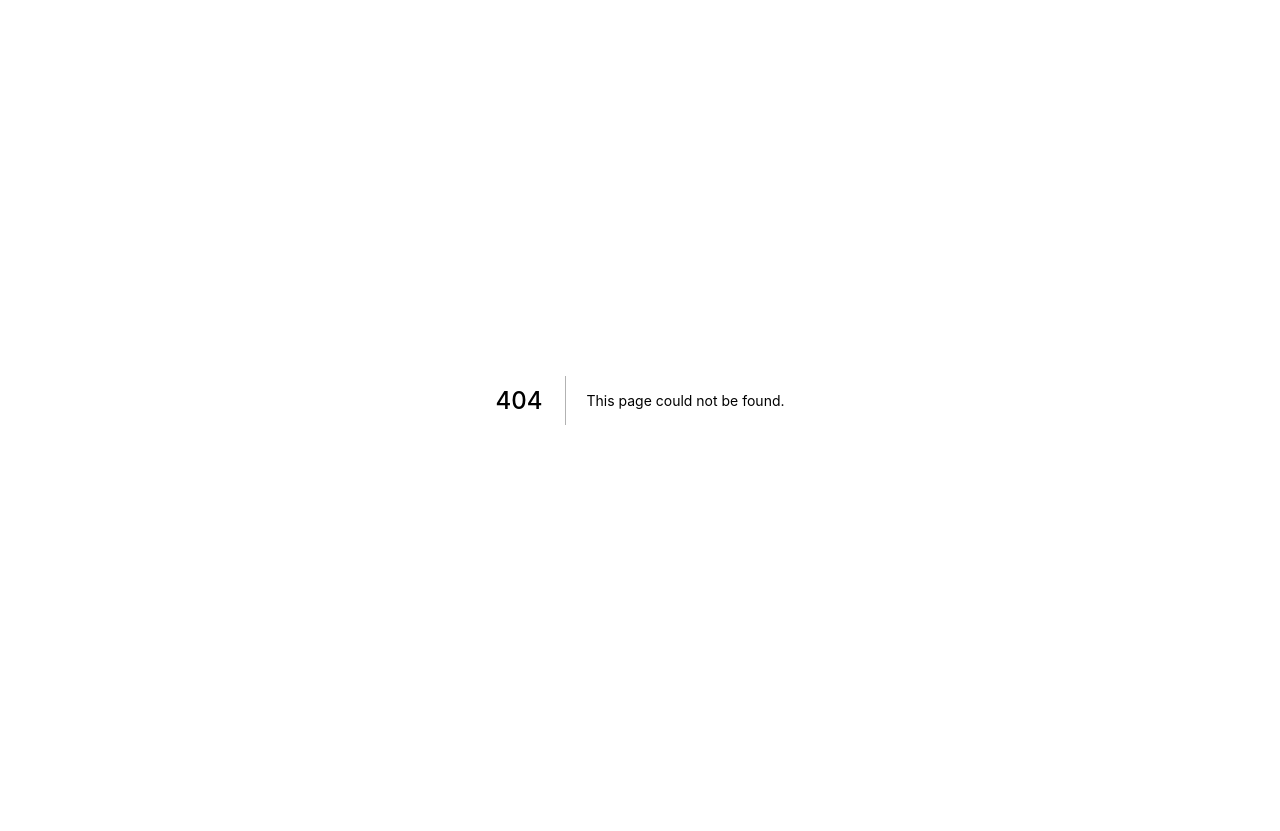
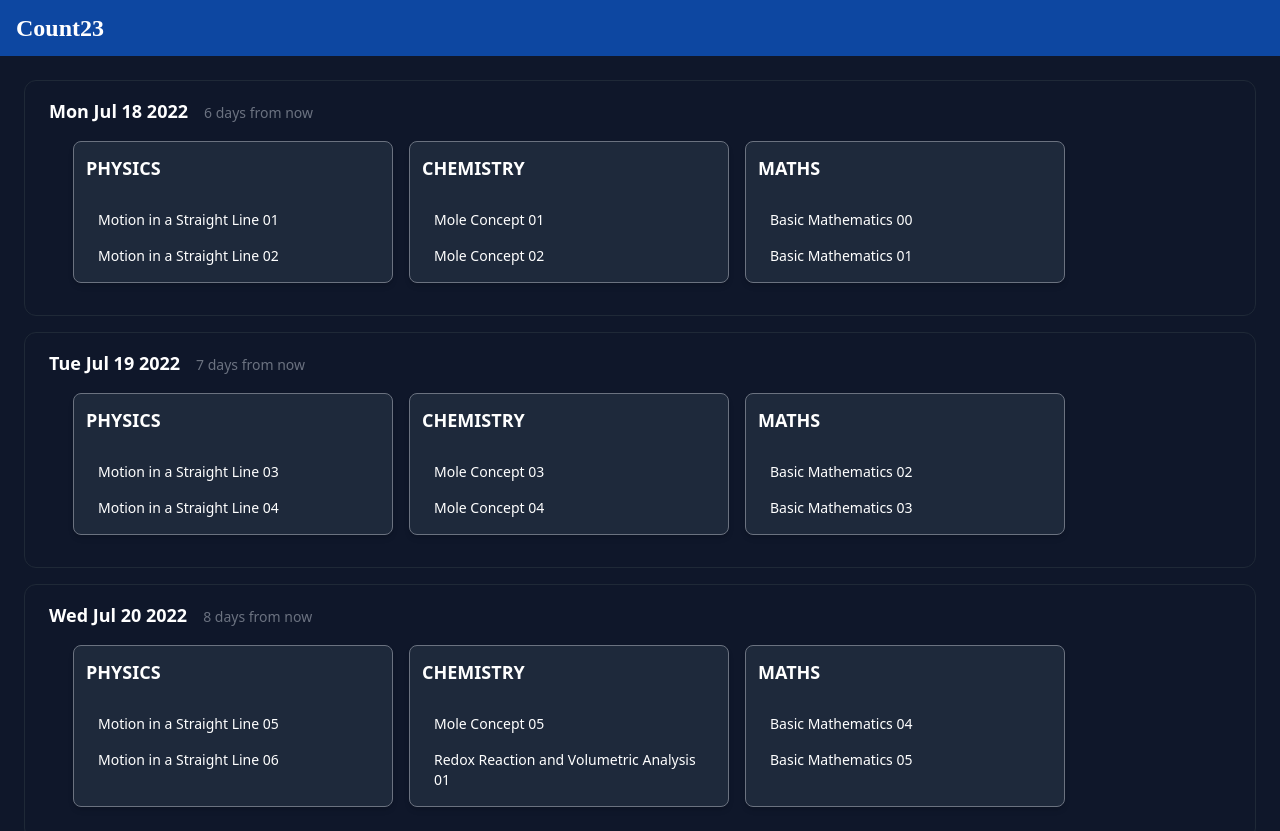
Before and after one commit to avisekh3110/count23, a Next.js app: page /routine in a window 1280 px wide. Before the commit this address had no page. Shown: the top 831 px of the page. Before the commit the page ends 800 px from the top, so only its background shows below. Built offline with nearby package versions, Linux system fonts and the light colour scheme; a web font is replaced by a local one.

Commit message:
added routine

```diff
--- /dev/null
+++ b/components/Footer.jsx
@@ -0,0 +1,8 @@
+function Footer() {
+  return (
+    <div className=" px-4 h-10 font-indie bg-primary flex justify-end font-bold items-center text-white">
+      Created by AVISEKH & YASH
+    </div>
+  );
+}
+export default Footer;
--- /dev/null
+++ b/components/Layout.jsx
@@ -0,0 +1,22 @@
+import Head from "next/head";
+import { ToastContainer } from "react-toastify";
+import Footer from "./Footer";
+import Navbar from "./Navbar";
+
+const Layout = ({ children }) => {
+  return (
+    <>
+      <Head>
+        <title>Count23</title>
+      </Head>
+      <Navbar />
+      <main className="bg-slate-900 flex flex-col justify-center  items-center w-full gap-6 min-h-onlymain">
+        {children}
+      </main>
+      <ToastContainer theme="dark" position="bottom-right" />
+      <Footer />
+    </>
+  );
+};
+
+export default Layout;
--- /dev/null
+++ b/components/Navbar.jsx
@@ -0,0 +1,14 @@
+import Link from "next/link";
+
+function Navbar() {
+  return (
+    <nav>
+      <Link href="/">
+        <a className="px-4 h-14  font-moonrock flex items-center bg-primary text-2xl text-white font-bold">
+          Count23
+        </a>
+      </Link>
+    </nav>
+  );
+}
+export default Navbar;
--- /dev/null
+++ b/components/RoutineDay.jsx
@@ -0,0 +1,32 @@
+import { formatDistance, formatDistanceToNow } from "date-fns";
+import RoutineSubject from "./RoutineSubject.jsx";
+
+const RoutineDay = ({ date, subjects }) => {
+  const routineDate = new Date(date.split(".").reverse().join("-"));
+  const now = new Date();
+  return (
+    <div className="w-full bg-slate-900 hover:bg-slate-800 px-6 py-4 rounded-xl border border-gray-800 duration-75">
+      <div className="flex gap-4 items-baseline">
+        <div className="flex gap-4 text-white font-black text-lg">
+          {routineDate.toDateString()}
+        </div>
+        <div className="text-sm font-light text-gray-500">
+          {`${formatDistanceToNow(routineDate)} ${
+            now > routineDate ? "ago" : ""
+          } from now`}
+        </div>
+      </div>
+      <div className="flex flex-wrap w-full gap-4 px-6 py-4">
+        {Object.keys(subjects).map((subject, idx) => (
+          <RoutineSubject
+            key={idx}
+            subject={subject}
+            topics={subjects[subject]}
+          />
+        ))}
+      </div>
+    </div>
+  );
+};
+
+export default RoutineDay;
--- /dev/null
+++ b/components/RoutineSubject.jsx
@@ -0,0 +1,18 @@
+const RoutineSubject = ({ subject, topics }) => {
+  return (
+    <div className="flex flex-col flex-grow bg-slate-800 max-w-xs cursor-pointer border-gray-500 border hover:bg-slate-700 shadow-md rounded-lg duration-100">
+      <div className="text-white rounded-t-lg font-semibold text-lg uppercase p-3 duration-150">
+        {subject}
+      </div>
+      <div className="flex flex-col gap-4 px-8 py-4 text-white font-light pl-6 rounded-b-lg">
+        {topics.map((topic, idx) => (
+          <div key={idx} className="font-light text-sm">
+            {topic}
+          </div>
+        ))}
+      </div>
+    </div>
+  );
+};
+
+export default RoutineSubject;
--- a/pages/_app.js
+++ b/pages/_app.js
@@ -1,7 +1,12 @@
-import '../styles/globals.css'
+import Layout from "../components/Layout";
+import "../styles/globals.css";
 
 function MyApp({ Component, pageProps }) {
-  return <Component {...pageProps} />
+  return (
+    <Layout>
+      <Component {...pageProps} />
+    </Layout>
+  );
 }
 
-export default MyApp
+export default MyApp;
--- a/pages/api/delete.js
+++ b/pages/api/delete.js
@@ -2,6 +2,7 @@ import User from "../../models/user";
 import connectDB from "../../utils/connectMongoose";
 
 const deleteHandler = (req, res) => {
+  if (req.method === "POST") {
     connectDB()
       .then(() => {
         User.exists({}).then((exists) => {
@@ -17,6 +18,11 @@ const deleteHandler = (req, res) => {
       .catch((err) => {
         console.log(err);
       });
+  } else {
+    res.send({
+      message: "Do not do this!",
+    });
+  }
 };
 
 export default deleteHandler;
--- a/pages/index.jsx
+++ b/pages/index.jsx
@@ -4,7 +4,7 @@ import connectDB from "../utils/connectMongoose";
 import { getDaysLeft, getDaysPassed, getYesterday } from "../utils/time";
 import User from "../models/user";
 import logger from "../utils/logger";
-import { toast, ToastContainer } from "react-toastify";
+import { toast } from "react-toastify";
 import "react-toastify/dist/ReactToastify.css";
 import { formatDistance } from "date-fns/index";
 import axios from "axios";
@@ -12,19 +12,10 @@ import Head from "next/head";
 import { useState } from "react";
 import { isToday } from "date-fns";
 import { getMarks } from "../utils/marks";
-import { Button } from "@mui/material";
+import { Link as MuiLink } from "@mui/material";
+import Link from "next/link";
 
-function Nav() {
-  return (
-    <nav>
-      <h1 className="px-4 h-14  font-moonrock flex items-center bg-primary text-2xl text-white font-bold">
-        Count23
-      </h1>
-    </nav>
-  );
-}
-
-function Main({ wastedDays, marks, lastUpdated }) {
+export default function Home({ wastedDays, marks, lastUpdated }) {
   const daysLeft = getDaysLeft();
 
   const [disabled, setDisabled] = useState(isToday(new Date(lastUpdated)));
@@ -93,7 +84,10 @@ function Main({ wastedDays, marks, lastUpdated }) {
   };
 
   return (
-    <main className=" bg-slate-900 flex flex-col justify-center  items-center w-full gap-6 min-h-onlymain">
+    <>
+      <Head>
+        <title>Count23</title>
+      </Head>
       <div className="flex max-w-xs  w-full flex-col justify-center items-center gap-6">
         <div className="text-white font-extralight text-lg">
           last updated:{" "}
@@ -142,28 +136,11 @@ function Main({ wastedDays, marks, lastUpdated }) {
         <div>DAYS WASTED :</div>
         <div>{userData.wastedDays}</div>
       </div>
-    </main>
-  );
-}
-
-function Footer() {
-  return (
-    <div className=" px-4 h-10 font-indie bg-primary flex justify-end font-bold items-center text-white">
-      Created by AVISEKH & YASH
-    </div>
-  );
-}
-
-export default function Home({ marks, wastedDays, lastUpdated }) {
-  return (
-    <>
-      <Head>
-        <title>Count23</title>
-      </Head>
-      <Nav />
-      <Main wastedDays={wastedDays} marks={marks} lastUpdated={lastUpdated} />
-      <ToastContainer theme="dark" position="bottom-right" />
-      <Footer />
+      <Link href="/routine">
+        <a className="bg-white px-4 py-2 rounded-md font-bold uppercase fixed bottom-16 right-6">
+          Routine
+        </a>
+      </Link>
     </>
   );
 }
--- /dev/null
+++ b/pages/routine.jsx
@@ -0,0 +1,41 @@
+import axios from "axios";
+import RoutineDay from "../components/RoutineDay";
+import logger from "../utils/logger";
+
+const Routine = ({ routine }) => {
+  return (
+    <div className="w-full flex flex-col justify-between p-6 gap-4">
+      {Object.keys(routine).map((date, idx) => (
+        <RoutineDay date={date} subjects={routine[date]} />
+      ))}
+    </div>
+  );
+};
+
+export default Routine;
+
+export const getStaticProps = async () => {
+  const routineLogger = logger.child({
+    name: "routine",
+  });
+  try {
+    const { data: routine } = await axios.get(
+      "http://localhost:3000/routine.json"
+    );
+    routineLogger.info({
+      data: { routine },
+    });
+    return {
+      props: {
+        routine: routine,
+      },
+    };
+  } catch (err) {
+    routineLogger.error(err);
+    return {
+      props: {
+        routine: null,
+      },
+    };
+  }
+};
--- /dev/null
+++ b/public/routine.json
@@ -0,0 +1,38 @@
+{
+  "18.07.2022": {
+    "physics": ["Motion in a Straight Line 01", "Motion in a Straight Line 02"],
+    "chemistry": ["Mole Concept 01", "Mole Concept 02"],
+    "maths": ["Basic Mathematics 00", "Basic Mathematics 01"]
+  },
+  "19.07.2022": {
+    "physics": ["Motion in a Straight Line 03", "Motion in a Straight Line 04"],
+    "chemistry": ["Mole Concept 03", "Mole Concept 04"],
+    "maths": ["Basic Mathematics 02", "Basic Mathematics 03"]
+  },
+  "20.07.2022": {
+    "physics": ["Motion in a Straight Line 05", "Motion in a Straight Line 06"],
+    "chemistry": [
+      "Mole Concept 05",
+      "Redox Reaction and Volumetric Analysis 01"
+    ],
+    "maths": ["Basic Mathematics 04", "Basic Mathematics 05"]
+  },
+  "21.07.2022": {
+    "physics": ["Motion in a Straight Line 07", "Motion in a Straight Line 08"],
+    "chemistry": [
+      "Redox Reaction and Volumetric Analysis 02",
+      "Redox Reaction and Volumetric Analysis 03"
+    ],
+    "maths": ["Basic Mathematics 06", "Basic Mathematics 07"]
+  },
+  "22.07.2022": {
+    "physics": ["Motion in a Straight Line 09", "Motion in a Straight Line 10"],
+    "chemistry": ["Gaseous State 01", "Gaseous State 02"],
+    "maths": ["Basic Mathematics 08", "Quadratic Equations 01"]
+  },
+  "23.07.2022": {
+    "physics": ["Motion in a Straight Line 11", ""],
+    "chemistry": ["", ""],
+    "maths": ["", ""]
+  }
+}
```
Lines whose indentation alone changed are shown as unchanged.
